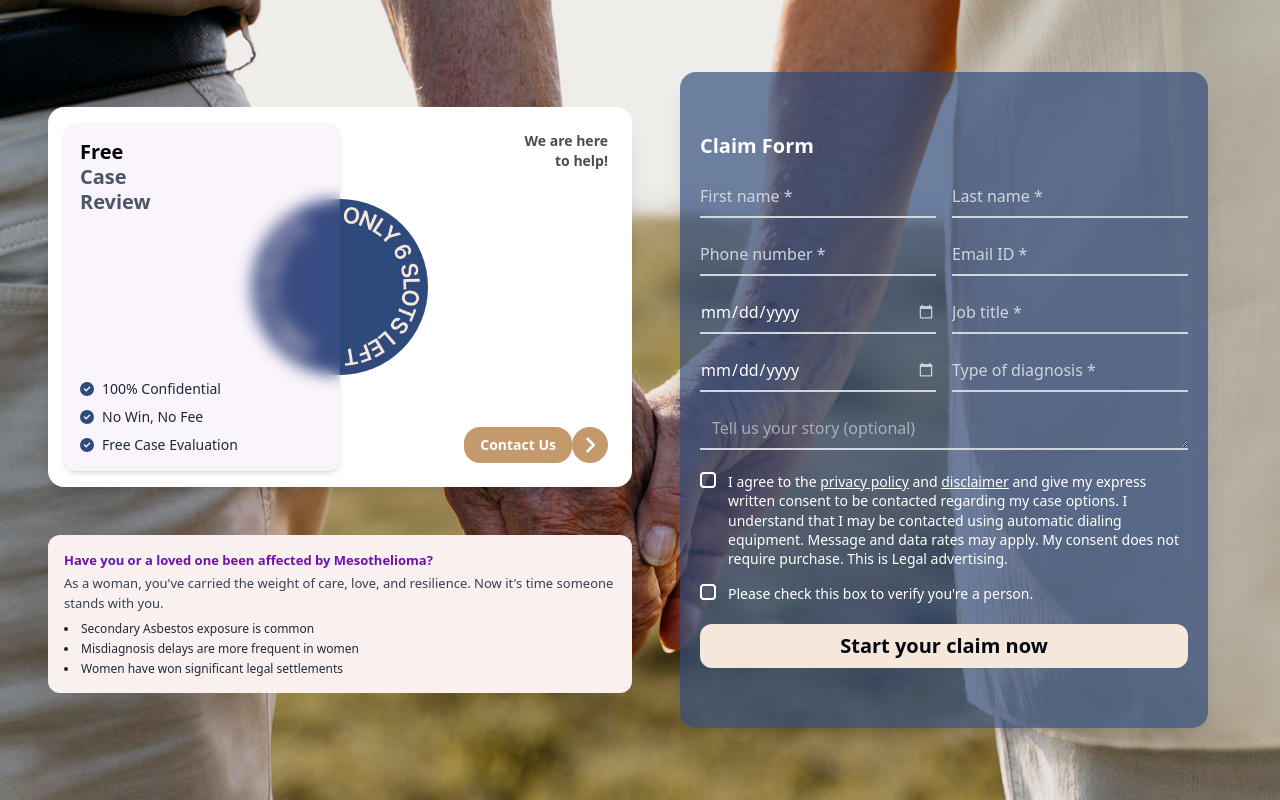
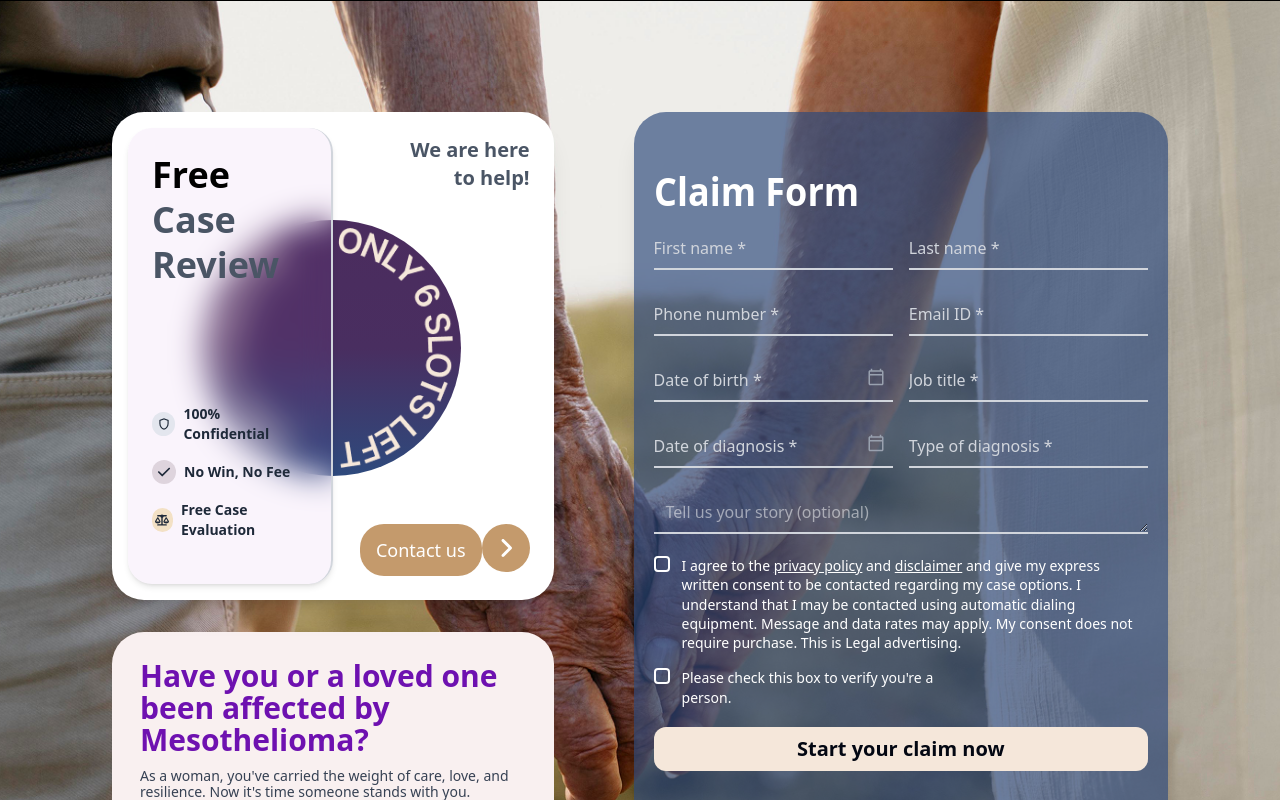
Before and after one commit to lkonsam/legal-case, a React (Vite) app: page / in a window 1280 px wide. Shown: the top 800 px of the page. Built offline with nearby package versions, Linux system fonts and the light colour scheme.

Commit message:
Ready for assessment

```diff
--- a/src/App.jsx
+++ b/src/App.jsx
@@ -5,9 +5,9 @@ import Topic from "./components/Topic";
 
 function App() {
   return (
-    <div className="bg-[url('./assets/Rectangle.png')] bg-cover bg-center bg-no-repeat  min-h-screen p-4">
-      <div className="flex flex-col md:flex-row items-center justify-center gap-6 p-4 md:p-8 ">
-        <div className="flex flex-col-reverse md:flex-col  items-center justify-between gap-6">
+    <div className="bg-[url('./assets/Rectangle.png')] bg-cover bg-center bg-no-repeat  min-h-screen lg:p-20">
+      <div className="flex flex-col md:flex-row md:align-bottom  items-stretch justify-center gap-5 lg:gap-20 p-4 lg:p-8 ">
+        <div className="flex flex-col-reverse md:flex-col items-center justify-between gap-5 md:gap-2">
           <Banner />
           <Topic />
         </div>
--- a/src/components/Banner.jsx
+++ b/src/components/Banner.jsx
@@ -1,58 +1,76 @@
-import { FaAngleRight, FaCircleCheck } from "react-icons/fa6";
+import {
+  FaAngleRight,
+  FaCheck,
+  FaCircleCheck,
+  FaScaleBalanced,
+} from "react-icons/fa6";
 import slotImg from "../assets/slot.png";
+import { MdOutlineShield } from "react-icons/md";
 
 export default function Banner() {
   return (
-    <div className="relative bg-white rounded-2xl p-6 w-full text-sm shadow-xl flex flex-col justify-between h-full">
+    <div className="relative bg-white rounded-4xl p-6 w-full text-sm shadow-xl flex flex-col justify-between h-full">
       {/* Overlaid Free Case Review Box */}
-      <div className="absolute top-4 left-4 bottom-4 right-1/2 rounded-xl p-4 shadow-md z-10 bg-[#bc68cf13] backdrop-blur-sm flex flex-col justify-between">
-        <h2 className="text-xl font-bold text-black leading-tight">
+      <div className="absolute top-4 left-4 border-r-2 border-gray-300 bottom-4 right-1/2 rounded-3xl p-6 shadow-md z-10 bg-[#bc68cf13] backdrop-blur-lg flex flex-col justify-between">
+        <h2 className="text-4xl font-semibold text-black leading-tight">
           Free <br />
           <span className="text-gray-600">
             Case <br /> Review
           </span>
         </h2>
 
-        <ul className="space-y-2 mt-3 text-gray-800 text-sm">
-          <li className="flex items-center gap-2">
-            <FaCircleCheck className="text-[#2E4A7D]" />
+        <ul className="space-y-2 mt-3 text-gray-800 text-md font-semibold mb-5">
+          <li className="flex items-center gap-2 mb-4">
+            <span className="w-6 h-6 flex items-center justify-center rounded-full text-sm bg-[#E3E6EE] ">
+              <MdOutlineShield />
+            </span>
             100% Confidential
           </li>
-          <li className="flex items-center gap-2">
-            <FaCircleCheck className="text-[#2E4A7D]" />
+          <li className="flex items-center gap-2  mb-4">
+            <span className="w-6 h-6 flex items-center justify-center rounded-full text-sm bg-[#DED4DD] ">
+              <FaCheck />
+            </span>
             No Win, No Fee
           </li>
           <li className="flex items-center gap-2">
-            <FaCircleCheck className="text-[#2E4A7D]" />
+            <span className="w-6 h-6 flex items-center justify-center rounded-full text-sm bg-[#F3E1C5] ">
+              <FaScaleBalanced />
+            </span>
             Free Case Evaluation
           </li>
         </ul>
       </div>
 
-      <div className="text-right font-semibold text-black/70">
+      <div className="text-right font-semibold text-xl text-gray-600">
         We are here <br />
         to help!
       </div>
 
       <div className="flex items-center justify-center my-7">
-        <span className="rounded-full p-2 bg-[#2E4A7D]">
+        <span
+          className="rounded-full p-2"
+          style={{
+            background:
+              "linear-gradient(180deg, #4B2C5E 0%, #492E60 50%, #2E4A7D 100%)",
+          }}
+        >
           <img
             src={slotImg}
             alt="6 slots left"
-            className="w-40 h-40 object-contain"
+            className="w-60 h-60 object-contain"
           />
         </span>
       </div>
 
       {/* CTA Button */}
-      <div className="flex justify-end mt-6">
+      <div className="flex justify-end mt-5">
         <span
-          className="font-semibold flex items-center gap-2 text-white rounded-2xl py-2 px-4"
+          className=" flex items-center gap-2 text-white rounded-3xl py-3 text-lg  px-4"
           style={{ background: "#C49A6C" }}
         >
-          Contact Us
+          Contact us
         </span>
-        <FaAngleRight className="text-white bg-[#C49A6C] rounded-full text-4xl p-2" />
+        <FaAngleRight className="text-white bg-[#C49A6C] rounded-full text-5xl p-3 " />
       </div>
     </div>
   );
--- a/src/components/CTAButton.jsx
+++ /dev/null
@@ -1,17 +0,0 @@
-import React from "react";
-
-const CTAButton = () => {
-  return (
-    <button
-      className="fixed bottom-6 left-6 bg-purple-700 hover:bg-purple-800 text-white rounded-full w-16 h-16 flex items-center justify-center shadow-lg text-xs sm:text-sm md:text-base transition"
-      aria-label="Contact us"
-      onClick={() => alert("Contact us action")}
-    >
-      Contact
-      <br />
-      us
-    </button>
-  );
-};
-
-export default CTAButton;
--- a/src/components/ClaimForm.jsx
+++ b/src/components/ClaimForm.jsx
@@ -1,5 +1,6 @@
 import React, { useState } from "react";
-import { FaCheck } from "react-icons/fa6";
+import { FaArrowRight, FaCheck } from "react-icons/fa6";
+import { MdOutlineCalendarToday } from "react-icons/md";
 
 const ClaimForm = () => {
   const [formData, setFormData] = useState({
@@ -57,12 +58,11 @@ const ClaimForm = () => {
   };
 
   return (
-    <div className="p-6 w-full max-w-xl">
-      <form
-        onSubmit={handleSubmit}
-        className="bg-[#2E4A7DAB] rounded-2xl  text-white shadow-xl px-5 py-15 max-w-2xl mx-auto text-sm md:text-base "
-      >
-        <h2 className="text-xl font-bold mb-4">Claim Form</h2>
+    <div className="w-full bg-[#2E4A7DAB] rounded-4xl  text-white shadow-xl px-5 py-15 text-sm md:text-base ">
+      <form onSubmit={handleSubmit}>
+        <h2 className="text-4xl font-semibold text-white mb-4 scale-y-110">
+          Claim Form
+        </h2>
         <div className="grid grid-cols-1 md:grid-cols-2 gap-4">
           <Input
             name="firstName"
@@ -165,36 +165,58 @@ const ClaimForm = () => {
           name="humanCheck"
           checked={formData.humanCheck}
           onChange={handleChange}
-          label="Please check this box to verify you're a person."
+          label={
+            <>
+              Please check this box to verify you're a <br />
+              person.
+            </>
+          }
           error={errors.humanCheck}
         />
 
         <button
           type="submit"
-          className="font-semibold text-xl text-gray-950  bg-[#F5E7DA] px-6 py-2 rounded-xl w-full mt-5 border-0"
+          className="font-semibold text-xl text-gray-950  bg-[#F5E7DA] px-6 py-2 mb-5 rounded-xl w-full mt-5 border-0"
         >
-          Start your claim now
+          <span className="hidden lg:block">Start your claim now</span>
+          <span className="lg:hidden flex items-center justify-center gap-2">
+            Submit <FaArrowRight />
+          </span>
         </button>
       </form>
     </div>
   );
 };
 
-const Input = ({ name, label, value, onChange, type = "text", error }) => (
-  <div>
+const Input = ({ name, label, value, onChange, type = "text", error }) => {
+  const [isFocused, setIsFocused] = useState(false);
+
+  // Dynamically switch input type to show placeholder for date
+  const inputType = type === "date" && !value && !isFocused ? "text" : type;
+
+  const isDateType = type === "date";
+
+  return (
+    <div className="relative">
       <input
         name={name}
-      type={type}
+        type={inputType}
         placeholder={label}
         value={value}
         onChange={onChange}
-      className={`w-full border-0 border-b-2 placeholder:text-gray-300 border-gray-300 py-2 bg-transparent focus:outline-none focus:border-white ${
-        type === "date" ? "date-input" : ""
-      }`}
+        onFocus={() => setIsFocused(true)}
+        onBlur={() => setIsFocused(false)}
+        className={`w-full border-0 border-b-2 placeholder:text-gray-300 border-gray-300 py-2 pr-10 mb-2 bg-transparent focus:outline-none focus:border-white text-white`}
       />
+
+      {isDateType && (
+        <MdOutlineCalendarToday className="absolute right-2 top-2 text-gray-400 pointer-events-none text-lg" />
+      )}
+
       {error && <div className="text-red-500 text-xs mt-1">{error}</div>}
     </div>
   );
+};
 
 const Checkbox = ({ name, checked, onChange, label, error }) => (
   <div className="mt-4 text-sm text-white">
--- a/src/components/Topic.jsx
+++ b/src/components/Topic.jsx
@@ -1,17 +1,17 @@
 export default function Topic() {
   return (
-    <div className="bg-[#f9f0f0] p-4 rounded-xl mt-6 text-[13px]">
-      <h3 className="text-purple-800 font-semibold mb-1">
+    <div className="bg-[#f9f0f0] rounded-4xl mt-6 p-7">
+      <h3 className="text-purple-800 font-semibold mb-3 text-3xl leading-8">
         Have you or a loved one been affected by Mesothelioma?
       </h3>
-      <p className="text-gray-700 mb-2">
+      <p className="text-gray-700 mb-3 text-sm leading-4">
         As a woman, you've carried the weight of care, love, and resilience. Now
         it's time someone stands with you.
       </p>
-      <ul className="list-disc list-inside text-gray-800 text-xs space-y-1">
-        <li>Secondary Asbestos exposure is common</li>
-        <li>Misdiagnosis delays are more frequent in women</li>
-        <li>Women have won significant legal settlements</li>
+      <ul className="list-disc list-inside text-gray-800 text-xs space-y-1 ps-4">
+        <li className="mb-0">Secondary Asbestos exposure is common</li>
+        <li className="mb-0">Misdiagnosis delays are more frequent in women</li>
+        <li className="mb-0">Women have won significant legal settlements</li>
       </ul>
     </div>
   );
--- a/src/index.css
+++ b/src/index.css
@@ -10,6 +10,15 @@ button:hover {
   cursor: pointer;
 }
 
+input[type="date"]::-webkit-calendar-picker-indicator {
+  opacity: 0;
+  position: absolute;
+  right: 0;
+  width: 100%;
+  height: 100%;
+  cursor: pointer;
+}
+
 @layer components {
   .date-input::-webkit-calendar-picker-indicator {
     filter: invert(1);
```
Lines whose indentation alone changed are shown as unchanged.
